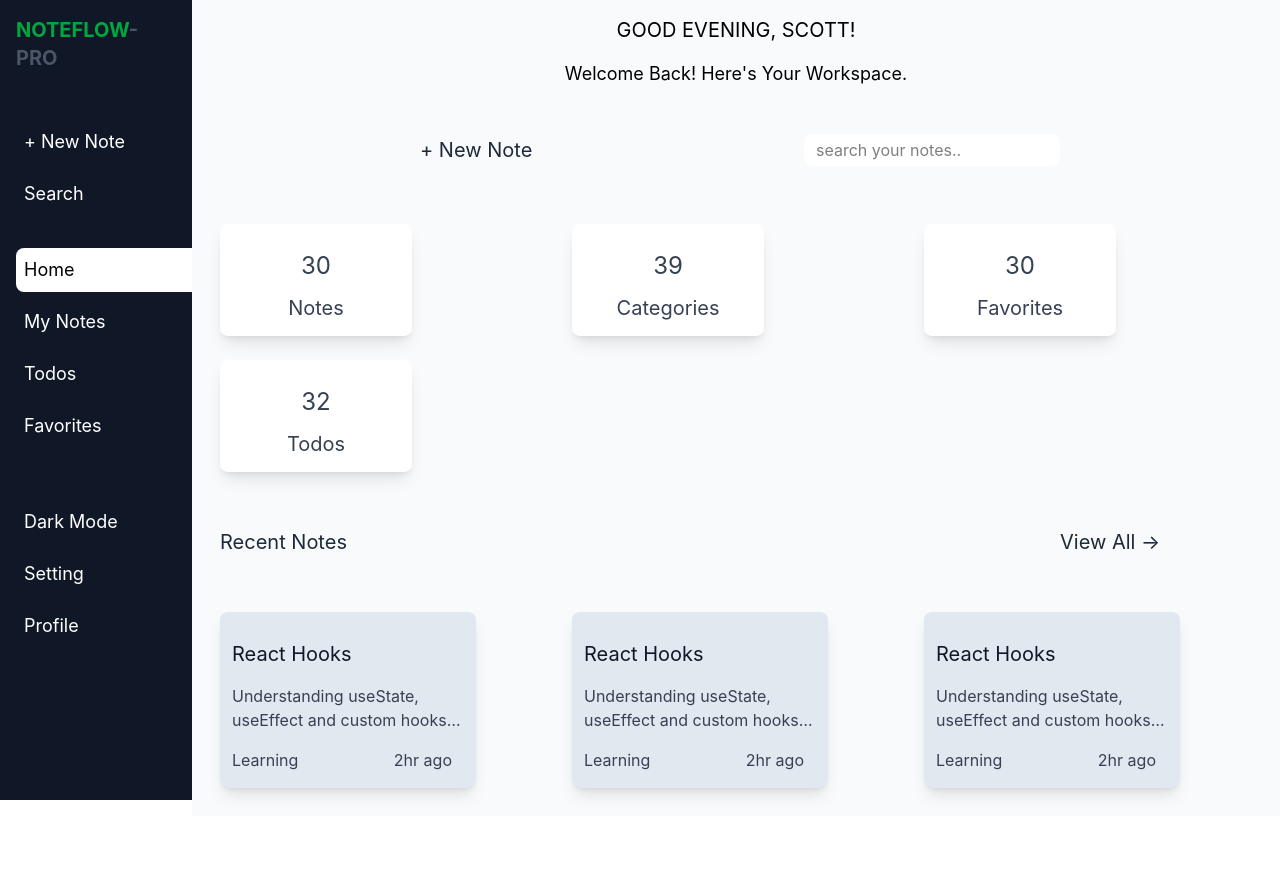
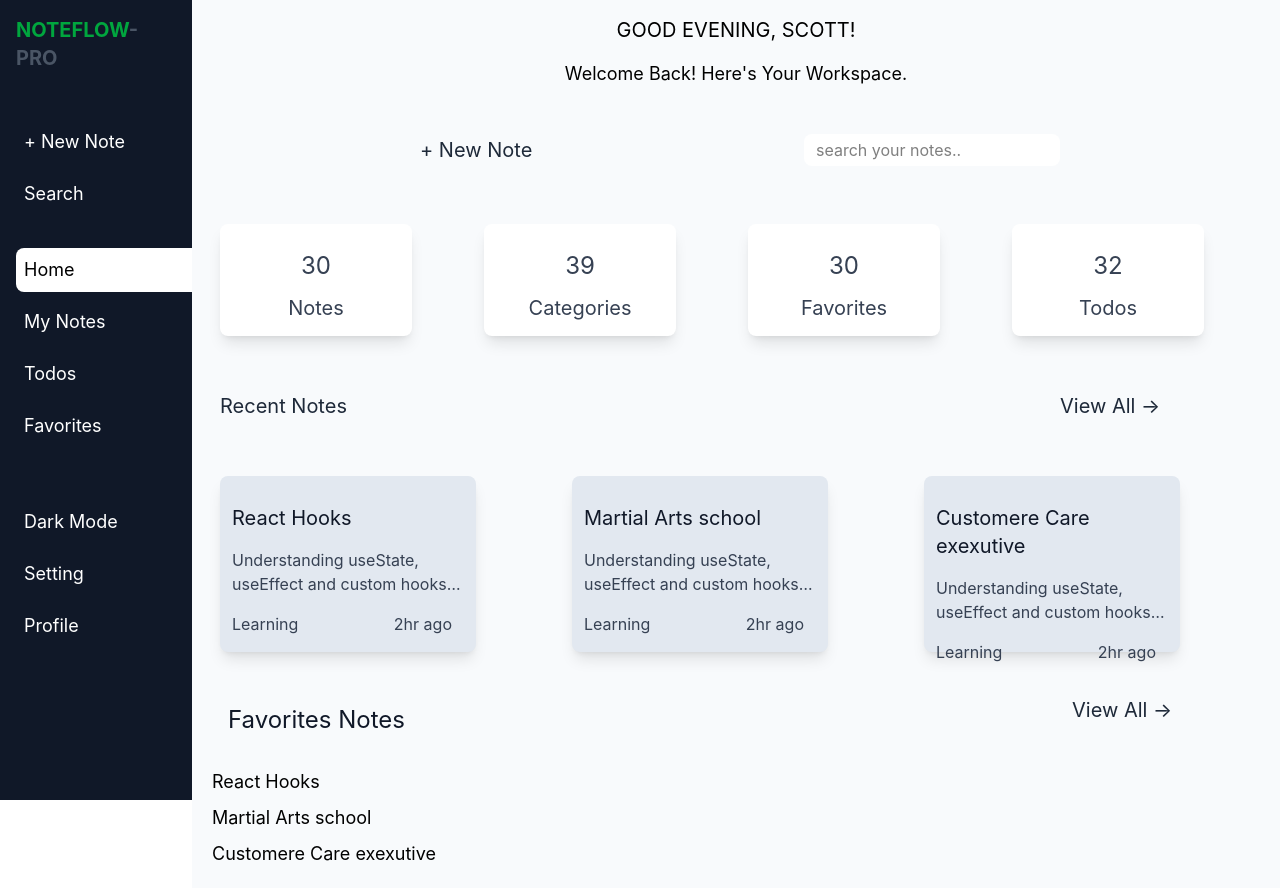
Before and after one commit to linscot10/projects, a React (Vite) app in the folder Notes App Pro/: page / in a window 1280 px wide. Before the commit the page ends 816 px from the top, so only its background shows below. Built offline with nearby package versions, Linux system fonts and the light colour scheme.

Commit message:
Home page

```diff
--- a/Notes App Pro/src/Pages/Home.jsx
+++ b/Notes App Pro/src/Pages/Home.jsx
@@ -1,4 +1,4 @@
-import React, { useEffect, useState } from 'react'
+import  { useEffect, useState } from 'react'
 
 import {Link} from "react-router-dom"
 
@@ -18,13 +18,13 @@ const Recent=[
     update_time:"2hr ago"
   },
   {
-    title:"React Hooks",
+    title:"Martial Arts school",
     preview:" Understanding useState, useEffect and custom hooks…",
     Category:"Learning",
     update_time:"2hr ago"
   },
   {
-    title:"React Hooks",
+    title:" Customere Care exexutive",
     preview:" Understanding useState, useEffect and custom hooks…",
     Category:"Learning",
     update_time:"2hr ago"
@@ -82,7 +82,7 @@ const Recent=[
 
           <label className='flex h-8 justify-center items-center gap-4'><input type='search'className='bg-white rounded-lg w-64 px-3 h-8' placeholder='search your notes..'/></label>
     </div>
-    <div className='grid grid-cols-3 justify-center items-center m-2 p-2 '>
+    <div className='grid grid-cols-4 justify-center items-center m-2 p-2 '>
       {/* <div className='bg-red-400 w-48 rounded-lg h-24 flex flex-col justify-center items-center'><p>42</p><h1>Notes</h1></div>
       <div className='bg-red-400 w-48 rounded-lg h-24 flex flex-col justify-center items-center'><p>42</p><h1>categories</h1></div>
       <div className='bg-red-400 w-48 rounded-lg h-24 flex flex-col justify-center items-center'><p>42</p><h1>Todos</h1></div>
@@ -109,12 +109,21 @@ const Recent=[
 
       ))}
 
-      <div>
+
+    </div>
+      <div className='pb-5'>
+      <div className='flex p-4'>
+        <h1 className='pl-5 py-2 text-2xl text-gray-900'>Favorites Notes</h1>
+         <Link to={'My_Notes'} className='text-xl text-gray-800 rounded-lg w-48    ml-auto'>View All &rarr; </Link>
+
+      </div>
+
+      <p className='pl-5 pt-2 text-lg'>{Recent[0].title}</p>
+      <p className='pl-5 pt-2 text-lg'>{Recent[1].title}</p>
+      <p className='pl-5 pt-2 text-lg'>{Recent[2].title}</p>
 
 
       </div>
-
-    </div>
 
     </div>
   )
```
